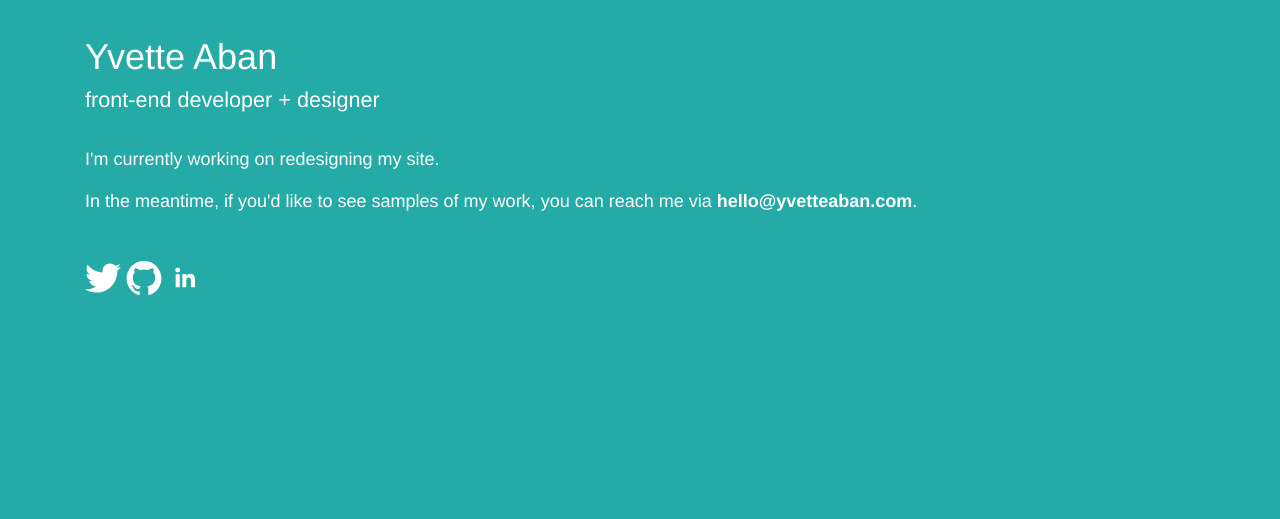
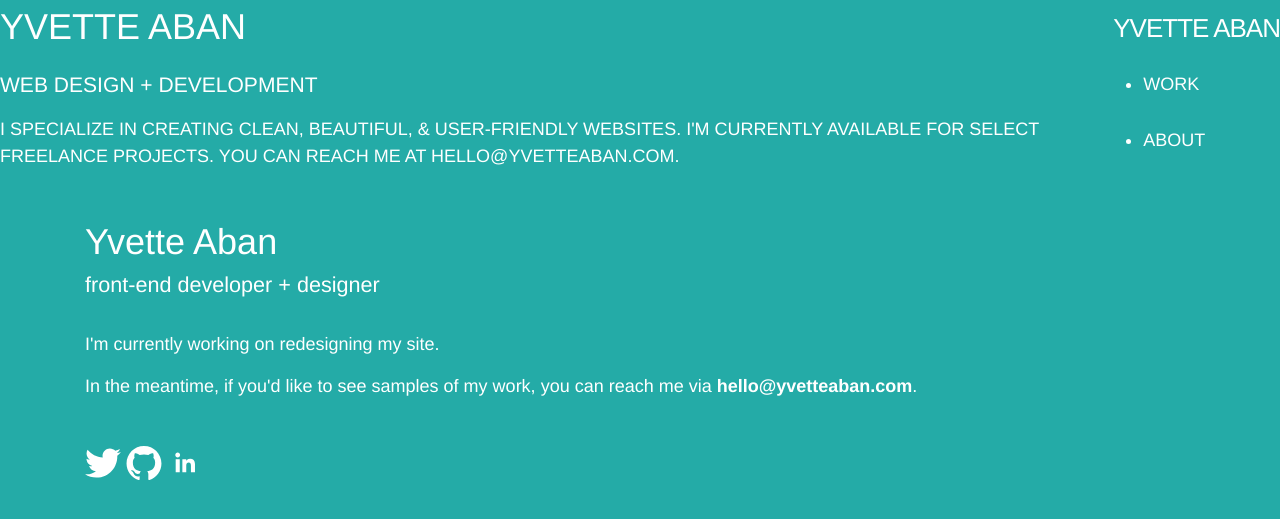
Before and after one commit to yvetteaban/yvetteaban.github.io, a Jekyll site: the page built from index.html, in a window 1280 px wide. Shown: the top 519 px of the page. Built offline with Jekyll 4.4.1, drawn with Linux system fonts in a browser that asks for light colours.

Commit message:
Edit header

```diff
--- a/_includes/header.html
+++ b/_includes/header.html
@@ -1,26 +1,22 @@
 <header class="site-header">
 
-  <div class="wrapper">
+  <div class="container">
 
-<!--     <a class="site-title" href="{{ site.baseurl }}/">{{ site.title }}</a> -->
+  <nav class="site-nav">
+    <a class="site-title" href="{{ site.baseurl }}/">{{ site.title }}</a>
+    <ul>
+      <li><a href="#">Work</a></li>
+      <li><a href="#">About</a></li>
+    </ul>
+  </nav>
 
-<!--     <nav class="site-nav">
-      <a href="#" class="menu-icon">
-        <svg viewBox="0 0 18 15">
-          <path fill="#424242" d="M18,1.484c0,0.82-0.665,1.484-1.484,1.484H1.484C0.665,2.969,0,2.304,0,1.484l0,0C0,0.665,0.665,0,1.484,0 h15.031C17.335,0,18,0.665,18,1.484L18,1.484z"/>
-          <path fill="#424242" d="M18,7.516C18,8.335,17.335,9,16.516,9H1.484C0.665,9,0,8.335,0,7.516l0,0c0-0.82,0.665-1.484,1.484-1.484 h15.031C17.335,6.031,18,6.696,18,7.516L18,7.516z"/>
-          <path fill="#424242" d="M18,13.516C18,14.335,17.335,15,16.516,15H1.484C0.665,15,0,14.335,0,13.516l0,0 c0-0.82,0.665-1.484,1.484-1.484h15.031C17.335,12.031,18,12.696,18,13.516L18,13.516z"/>
-        </svg>
-      </a>
+    <div class="intro">
+      <h1>Yvette Aban</h1>
 
-      <div class="trigger">
-        {% for page in site.pages %}
-          {% if page.title %}
-          <a class="page-link" href="{{ page.url | prepend: site.baseurl }}">{{ page.title }}</a>
-          {% endif %}
-        {% endfor %}
-      </div>
-    </nav> -->
+      <h3>web design + development</h3>
+
+      <p>I specialize in creating clean, beautiful, &amp; user-friendly websites. I'm currently available for select freelance projects. You can reach me at <span class="standout"><a href="mailto:hello@yvetteaban.com">hello@yvetteaban.com</a></span>.</p>
+    </div>
 
   </div>
 
```
Also changed, not shown: 3 other files.
